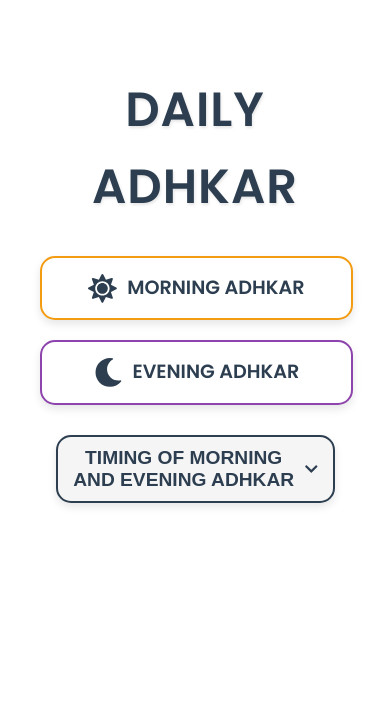
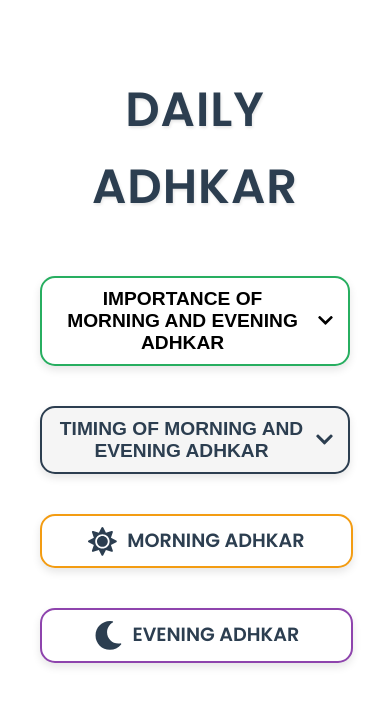
Before and after one commit to mharis2/adhkar-app, a React (Create React App) app: page / in a window 390 px wide. Shown: the top 706 px of the page. Built offline with nearby package versions, Linux system fonts and the light colour scheme.

Commit message:
adding an importance button

```diff
--- a/src/pages/Home.css
+++ b/src/pages/Home.css
@@ -31,6 +31,7 @@ body {
   justify-content: center;
   gap: 20px;
   flex-wrap: wrap;
+  margin-top: 20px; /* Ensure consistent spacing from section */
 }
 
 /* Buttons */
@@ -51,6 +52,7 @@ body {
   width: 220px;
   height: 100px;
   box-shadow: 0 4px 8px rgba(0, 0, 0, 0.1);
+  margin-top: 20px; /* Uniform top margin for spacing */
 }
 
 .home-button:hover {
@@ -82,6 +84,30 @@ body {
   font-size: 2rem;
 }
 
+/* Importance Button */
+.importance-button {
+  background-color: #ffffff;
+  border: 2px solid #27ae60;
+  padding: 12px 25px;
+  border-radius: 15px;
+  font-size: 1.5rem;
+  font-weight: bold;
+  display: inline-flex;
+  align-items: center;
+  justify-content: center;
+  gap: 10px;
+  transition: all 0.3s ease-in-out;
+  width: 630px; /* Same width as Timing button */
+  box-shadow: 0 4px 8px rgba(0, 0, 0, 0.1);
+  margin-top: 20px; /* Uniform top margin for spacing */
+}
+
+.importance-button:hover {
+  background-color: #27ae60;
+  color: #ffffff;
+  box-shadow: 0 8px 16px rgba(0, 0, 0, 0.2);
+}
+
 /* Dropdown Button */
 .timing-button {
   background-color: #f5f5f5;
@@ -91,14 +117,15 @@ body {
   border-radius: 15px;
   font-size: 1.5rem;
   font-weight: bold;
-  margin-top: 30px;
   cursor: pointer;
   display: inline-flex;
   align-items: center;
+  justify-content: center;
   gap: 10px;
   transition: all 0.3s ease-in-out;
+  width: 630px; /* Same width as Importance button */
   box-shadow: 0 4px 8px rgba(0, 0, 0, 0.1);
-  max-width: 90%;
+  margin-top: 40px; /* Uniform top margin for spacing */
 }
 
 .timing-button:hover {
@@ -111,7 +138,8 @@ body {
   font-size: 1.8rem;
 }
 
-/* Dropdown Details */
+/* Details Section (Shared for Importance and Timing) */
+.importance-details,
 .timing-details {
   text-align: left;
   margin-top: 20px;
@@ -124,6 +152,7 @@ body {
   margin-right: auto;
 }
 
+.importance-details h2,
 .timing-details h2 {
   font-size: 1.5rem;
   color: #2c3e50;
@@ -133,15 +162,17 @@ body {
   letter-spacing: 0.5px; /* Slight spacing for modern look */
 }
 
+.importance-details p,
 .timing-details p,
+.importance-details blockquote,
 .timing-details blockquote {
   margin-bottom: 15px;
   font-size: 1rem;
   line-height: 1.6;
   color: #2c3e50;
-  font-weight: 400; /* Keep body text regular */
 }
 
+.importance-details blockquote,
 .timing-details blockquote {
   font-style: italic;
 }
@@ -156,8 +187,9 @@ body {
   .home-button {
     width: 90%;
     height: auto;
-    padding: 15px;
+    padding: 10px 15px;
     font-size: 1.2rem;
+    margin-top: 20px; /* Uniform top margin */
   }
 
   .icon {
@@ -167,21 +199,30 @@ body {
   .timing-button {
     font-size: 1.2rem;
     padding: 10px 15px;
+    width: 100%;
+    margin-top: 40px; /* Uniform top margin */
   }
 
-  .chevron-icon {
-    font-size: 1.5rem;
+  .importance-button {
+    font-size: 1.2rem;
+    padding: 10px 15px;
+    width: 100%;
+    margin-top: 20px; /* Uniform top margin */
   }
 
+  .importance-details,
   .timing-details {
     padding: 15px;
   }
 
+  .importance-details h2,
   .timing-details h2 {
     font-size: 1.2rem;
   }
 
+  .importance-details p,
   .timing-details p,
+  .importance-details blockquote,
   .timing-details blockquote {
     font-size: 0.9rem;
   }
--- a/src/pages/Home.js
+++ b/src/pages/Home.js
@@ -4,46 +4,55 @@ import { FaSun, FaMoon, FaChevronDown, FaChevronUp } from 'react-icons/fa';
 import './Home.css';
 
 const Home = () => {
-  const [isExpanded, setIsExpanded] = useState(false);
+  const [isTimingExpanded, setIsTimingExpanded] = useState(false);
+  const [isImportanceExpanded, setIsImportanceExpanded] = useState(false);
 
-  const toggleDetails = () => {
-    setIsExpanded(!isExpanded);
+  const toggleTimingDetails = () => {
+    setIsTimingExpanded(!isTimingExpanded);
+  };
+
+  const toggleImportanceDetails = () => {
+    setIsImportanceExpanded(!isImportanceExpanded);
   };
 
   return (
     <div className="home-container">
       <h1 className="home-title">Daily Adhkar</h1>
-      <div className="home-links">
-        <Link to="/morning" className="home-button morning-button">
-          <FaSun className="icon" />
-          MORNING ADHKAR
-        </Link>
-        <Link to="/evening" className="home-button evening-button">
-          <FaMoon className="icon" />
-          EVENING ADHKAR
-        </Link>
+
+      <button className="importance-button" onClick={toggleImportanceDetails}>
+        IMPORTANCE OF MORNING AND EVENING ADHKAR{' '}
+        {isImportanceExpanded ? (
+          <FaChevronUp className="chevron-icon" />
+        ) : (
+          <FaChevronDown className="chevron-icon" />
+        )}
+      </button>
+      {isImportanceExpanded && (
+        <div className="importance-details">
+          <h2>THE IMPORTANCE OF THE MORNING AND EVENING ADHKAR</h2>
+          <blockquote>
+            text
+          </blockquote>
+          <p>[]</p>
         </div>
-      <button
-        className="timing-button"
-        onClick={toggleDetails}
-      >
+      )}
+
+      <button className="timing-button" onClick={toggleTimingDetails}>
         TIMING OF MORNING AND EVENING ADHKAR{' '}
-        {isExpanded ? <FaChevronUp className="chevron-icon" /> : <FaChevronDown className="chevron-icon" />}
+        {isTimingExpanded ? (
+          <FaChevronUp className="chevron-icon" />
+        ) : (
+          <FaChevronDown className="chevron-icon" />
+        )}
       </button>
-      {isExpanded && (
+      {isTimingExpanded && (
         <div className="timing-details">
           <h2>The Time for the Morning & Evening Adhkar</h2>
-    <p>
-      <strong>The Prophet (ﷺ) said:</strong>
-    </p>
           <blockquote>
             "That I sit with people remembering Allah, the Most High, from the dawn prayer until the sun rises is more beloved to me than freeing four slaves from the children of Isma'eel ('Alaihis-Salaam). And that I sit with people remembering Allah from the late afternoon ('Asr) prayer until the sun sets is more beloved to me than freeing four [slaves from among the children of Isma'eel ('Alaihis-Salaam)]."
           </blockquote>
           <p>
             [Reported by Aboo Dawood, no. 3667. Al-Albaanee classified it as Hasan (good, acceptable) in Saheeh Aboo Dawood, 2/698]
-    </p>
-    <p>
-      <strong>Shaykh Abdul Razzaq Al Badr (حفظه الله) said:</strong>
           </p>
           <blockquote>
             The time period for these private devotional recitations (i.e. words of remembrance) is <em>as-Sabah al-Bakir</em> (early morning) from immediately following the dawn (Subh) prayer up until just before the rising of the sun. As for the evening (period) which is called <em>al-'Asheey</em> and <em>al-A'sal</em>, its time is from immediately following the late afternoon ('Asr) prayer up until just before the setting of the sun.
@@ -60,6 +69,16 @@ const Home = () => {
         </div>
       )}
 
+      <div className="home-links">
+        <Link to="/morning" className="home-button morning-button">
+          <FaSun className="icon" />
+          MORNING ADHKAR
+        </Link>
+        <Link to="/evening" className="home-button evening-button">
+          <FaMoon className="icon" />
+          EVENING ADHKAR
+        </Link>
+      </div>
     </div>
   );
 };
```
Lines whose indentation alone changed are shown as unchanged.
